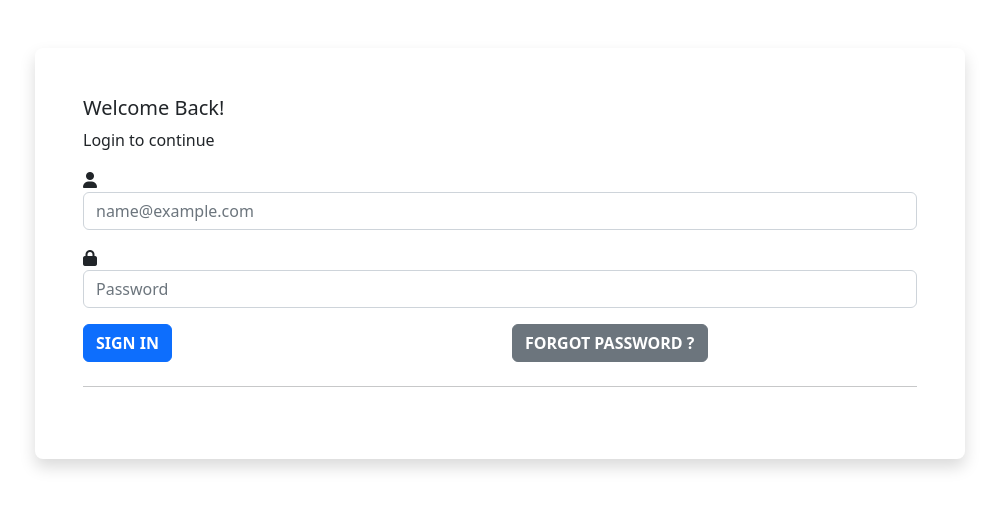
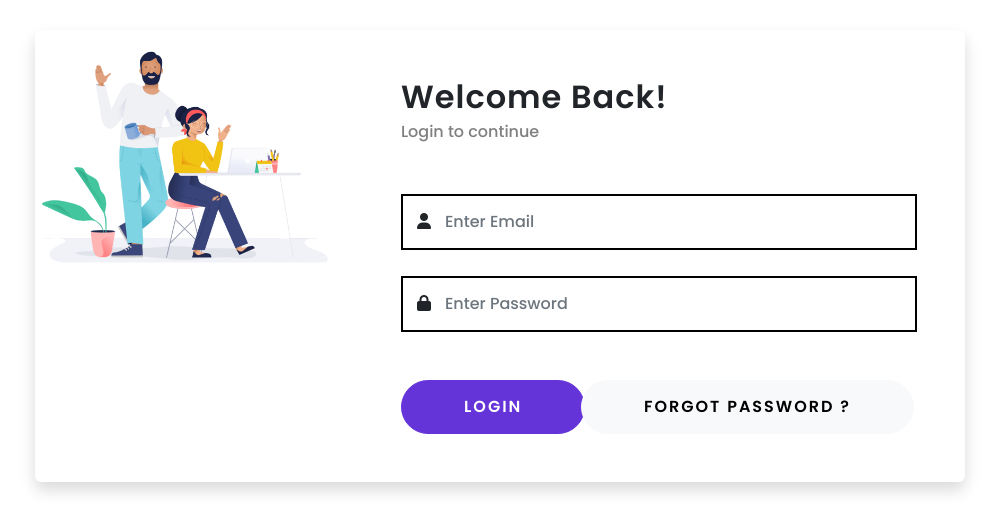
Before and after one commit to riiy29/login-demo, a CodeIgniter app: page /database/ in a window 1280 px wide. Shown: the top 532 px of the page, without its empty margins (140-1139 px from the left). Run offline with CodeIgniter, Linux system fonts and the light colour scheme; some libraries are stand-ins or nearby versions.

Commit message:
update view style

```diff
--- a/application/views/index.php
+++ b/application/views/index.php
@@ -5,55 +5,60 @@
     <meta name="viewport" content="width=device-width, initial-scale=1">
     <title>Login Demo</title>
 
-    <!-- Bootstrap 5 cdn -->
+    <!-- Vendor CDN -->
     <link href="https://cdn.jsdelivr.net/npm/bootstrap@5.2.0-beta1/dist/css/bootstrap.min.css" rel="stylesheet">
     <link rel="stylesheet" href="https://cdnjs.cloudflare.com/ajax/libs/font-awesome/6.1.1/css/all.min.css">
+    <link href="https://fonts.googleapis.com/css2?family=Poppins:ital,wght@0,100;0,200;0,300;0,400;0,500;0,600;0,700;0,800;0,900;1,100;1,200;1,300;1,400;1,500;1,600;1,700;1,800;1,900&display=swap" rel="stylesheet">
 
     <!-- style -->
     <link rel="stylesheet" href="<?=base_url('assets/css/styles.css')?>">
+
   </head>
   <body>
 
     <!-- Login Form -->
     <section class="login-f">
         <div class="container">
-            <div class="col-lg-10 col-md-12 mx-auto">
+            <div class="col-lg-10 col-md-12 mx-auto card border-0 shadow">
                 <div class="row">
-                    <div class="col-12 ">
-                        <div class="card border-0 shadow rounded-3 my-5">
+                    <div class="col-md-4 sm-none ">
+                        <div class="img-ill">
+                            <img src="<?=base_url('assets/img/ill-login.png')?>" alt="" class="img-responsive">
+                        </div>
+                    </div>
+                    <div class="col-md-8 col-12">
+                        <div class="rounded-3">
                             <div class="card-body p-4 p-sm-5">
                                 <div class="text-title">
                                     <h5>Welcome Back!</h5>
                                     <p>Login to continue</p>
                                 </div>
                                 <form>
-                                    <div class="form-custom mb-3">
+                                    <div class="form-custom">
                                         <i class="fa-solid fa-user"></i>
-                                        <input type="email" class="form-control" placeholder="name@example.com" required>
+                                        <input type="email" class="form-control" placeholder="Enter Email" required>
                                     </div>
-                                    <div class="form-custom mb-3">
+                                    <div class="form-custom mb-5">
                                         <i class="fa-solid fa-lock"></i>
-                                        <input type="password" class="form-control" placeholder="Password">
+                                        <input type="password" class="form-control" placeholder="Enter Password" required>
                                     </div>
                                     <div class="grid-btn">
                                         <div class="row">
-                                            <div class="col-6">
-                                                <button class="btn btn-primary btn-block text-uppercase fw-bold" type="submit">Sign in</button>
+                                            <div class="col-md-4 col-6">
+                                                <button class="btn btn-primary btn-block text-uppercase" type="submit">Login</button>
                                             </div>
 
-                                            <div class="col-6">
-                                                <a href="forgotpassword" class="btn btn-secondary btn-block text-uppercase fw-bold"> Forgot Password ?</a>
+                                            <div class="col-md-8 col-6">
+                                                <a href="forgotpassword" class="btn btn-light btn-block text-uppercase"> Forgot Password ?</a>
                                             </div>
                                         </div>
                                     </div>
-                                    <hr class="my-4">
                                 </form>
                             </div>
                         </div>
                     </div>
                 </div>
             </div>
-
         </div>
     </section>
 
--- a/assets/css/styles.css
+++ b/assets/css/styles.css
@@ -0,0 +1,63 @@
+body {
+    font-family: 'Poppins', sans-serif;
+}
+
+a {
+    text-decoration: none;
+}
+
+/* Login Page Form */
+.login-f {
+    padding: 30px;
+}
+.login-f .img-ill {
+    margin: auto;
+}
+.login-f .img-ill img{
+    width: 100%;
+    margin: auto;
+}
+.login-f .text-title {
+    margin-bottom: 50px;
+}
+.login-f .text-title h5 {
+    font-weight: 600;
+    font-size: 32px;
+    letter-spacing: 1px;
+    margin-bottom: 0.2rem;
+}
+.login-f .text-title p {
+    color: rgba(0,0, 0, .5);
+    font-weight: 500;
+}
+.login-f .form-custom {
+    margin-bottom: 26px;
+}
+.login-f .form-custom .form-control {
+    padding: 14px 16px 14px 42px;
+    border: 2px solid #000;
+    font-weight: 500;
+    border-radius: 0;
+}
+.login-f .form-custom .form-control:focus {
+    border: 2px solid #6534d9;
+    box-shadow: none;
+}
+.login-f .form-custom i {
+    position: absolute;
+    font-size: 16px;
+    margin-top: 19px;
+    margin-left: 16px;
+
+}
+
+.login-f .grid-btn .btn-primary {
+    background-color: #6534d9;
+    border-color: #6534d9;
+}
+.login-f .grid-btn .btn {
+    padding: 14px 62px;
+    border-radius: 32px;
+    font-weight: 600;
+    letter-spacing: 2px;
+}
```
Also changed, not shown: assets/img/ill-login.png (added).
